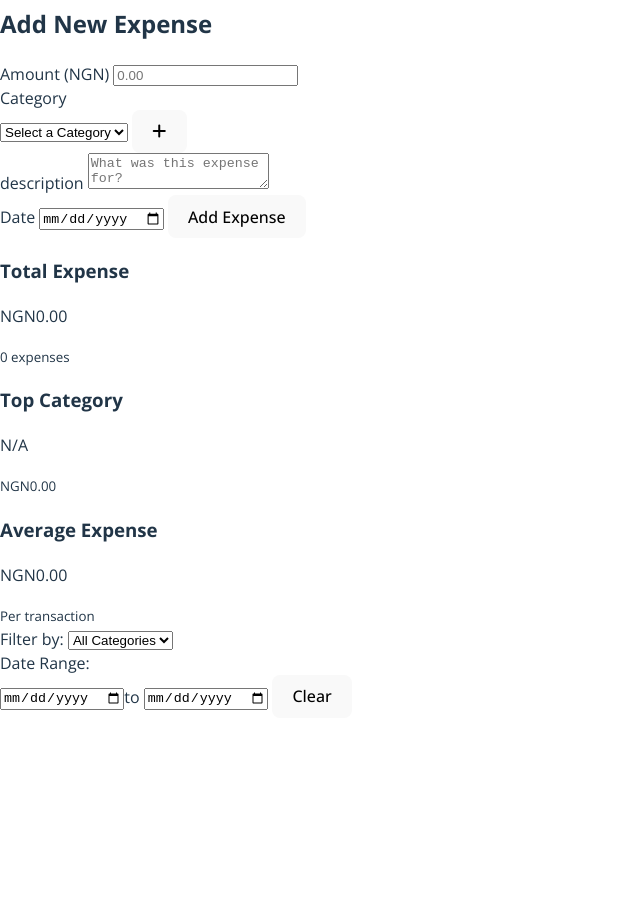
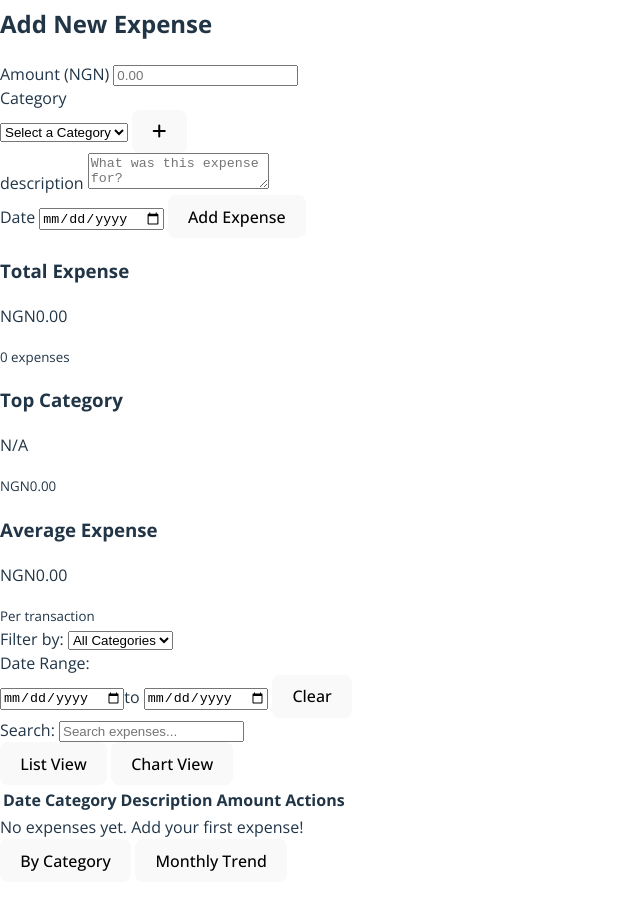
Before and after one commit to thesongmartins/Expense-Tracker, a website built with Vite: page index.html in a window 1280 px wide. Shown: the part 119-1028 px from the top of the page, without its empty margins (0-640 px from the left). Before the commit the page ends 837 px from the top, so only its background shows below. Built offline with nearby package versions, Linux system fonts and the light colour scheme.

Commit message:
Expense tracker basic structure

```diff
--- a/index.html
+++ b/index.html
@@ -103,10 +103,68 @@
                 </button>
               </div>
             </div>
+
+            <div class="filter-group">
+              <label for="search"> Search: </label>
+              <input type="text" id="search" placeholder="Search expenses..." />
+            </div>
+          </div>
+
+          <!-- Tabs -->
+          <div class="tabs">
+            <button class="tab-btn active" data-tab="list">List View</button>
+            <button class="tab-btn" data-tab="chart">Chart View</button>
+          </div>
+
+          <!-- Tab Content -->
+          <div class="tab-content">
+            <!-- List View -->
+            <div class="list-view" class="tab-pane active">
+              <table id="expense-table">
+                <thead>
+                  <tr>
+                    <th>Date</th>
+                    <th>Category</th>
+                    <th>Description</th>
+                    <th>Amount</th>
+                    <th>Actions</th>
+                  </tr>
+                </thead>
+                <tbody id="expense-list">
+                  <!-- Populated using Javascript -->
+                </tbody>
+              </table>
+              <div id="no-expenses-message" class="empty-message">
+                No expenses yet. Add your first expense!
+              </div>
+            </div>
+
+            <!-- Chart View -->
+            <div id="chart-view" class="tab-pane">
+              <div class="chart-tabs">
+                <button class="chart-tab-btn active" data-chart="category">
+                  By Category
+                </button>
+                <button class="chart-tab-btn" data-chart="monthly">
+                  Monthly Trend
+                </button>
+              </div>
+
+              <div class="chart-container">
+                <canvas id="category-chart"></canvas>
+                <canvas id="monthly-chart" style="display: none"></canvas>
+              </div>
+
+              <div id="chart-legend" class="chart-legend">
+                <!-- Populated using Javascript -->
+              </div>
+            </div>
           </div>
         </div>
       </div>
     </div>
+
+    <!-- Add Category Modal -->
     <script
       src="https://kit.fontawesome.com/5885fdb321.js"
       crossorigin="anonymous"
```
